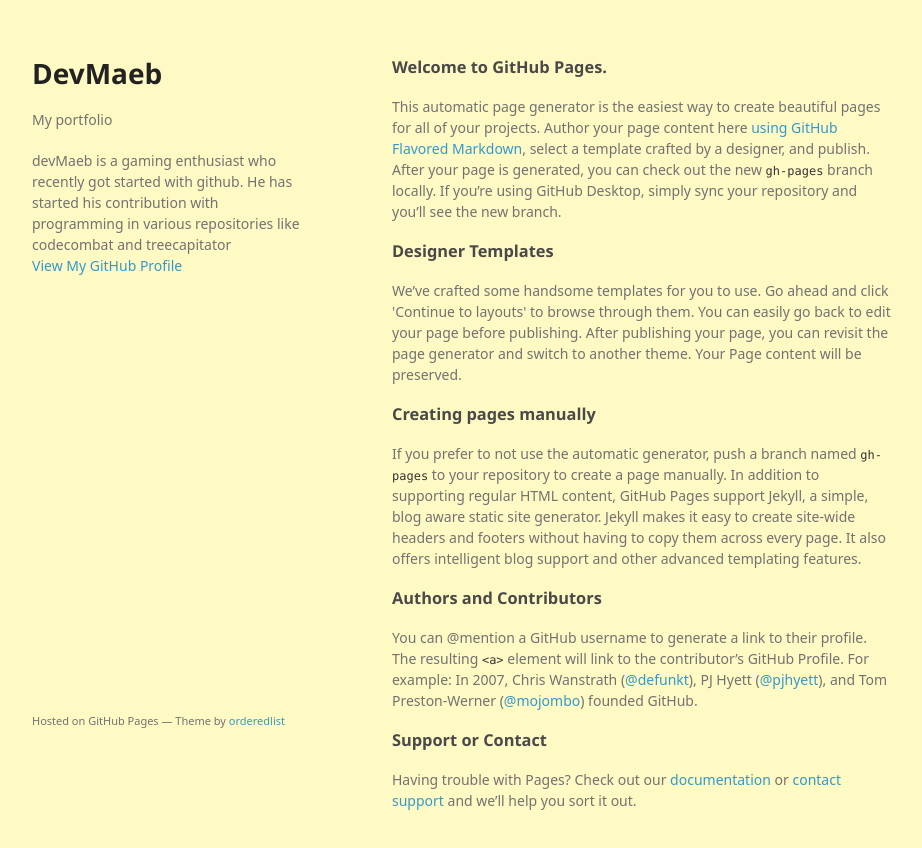
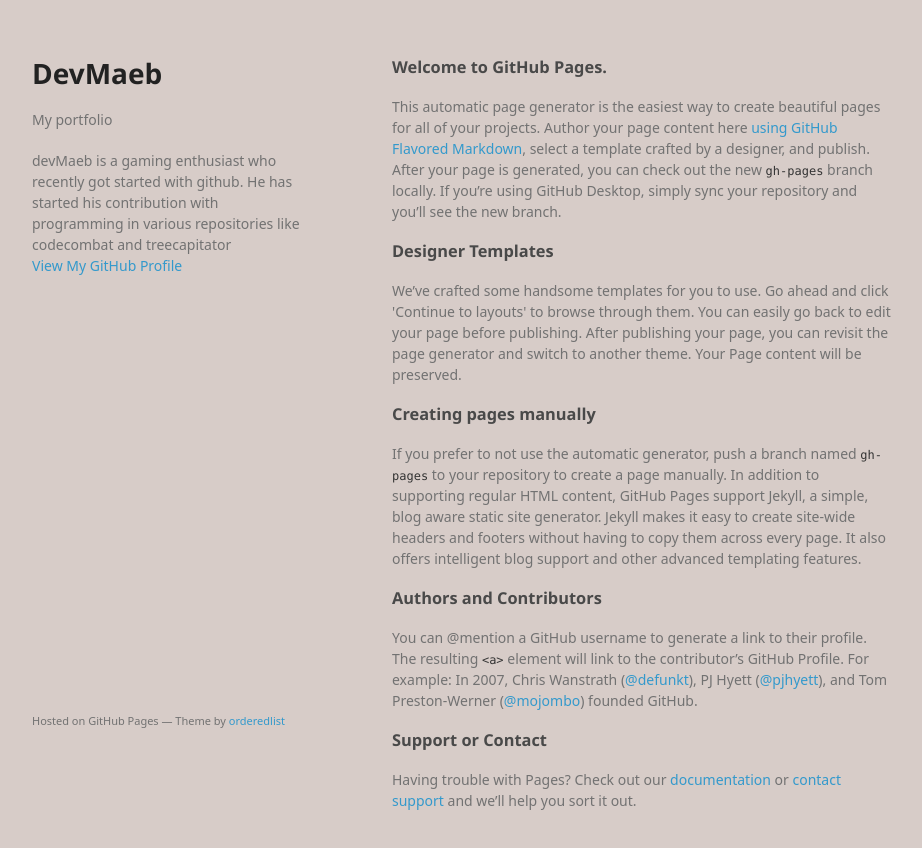
Before and after one commit to devMaeb/devMaeb.github.io, a plain HTML site: page index.html in a window 1280 px wide. Shown: the whole page, without its empty margins (178-1100 px from the left). Drawn offline with Linux system fonts and the light colour scheme; a web font is replaced by a local one.

Commit message:
Change bg to a better brown

```diff
--- a/stylesheets/styles.css
+++ b/stylesheets/styles.css
@@ -55,7 +55,7 @@
 }
 
 body {
-  background-color: #FFF9C4;
+  background-color: #D7CCC8;
   padding:50px;
   font: 14px/1.5 "Noto Sans", "Helvetica Neue", Helvetica, Arial, sans-serif;
   color:#727272;
```
